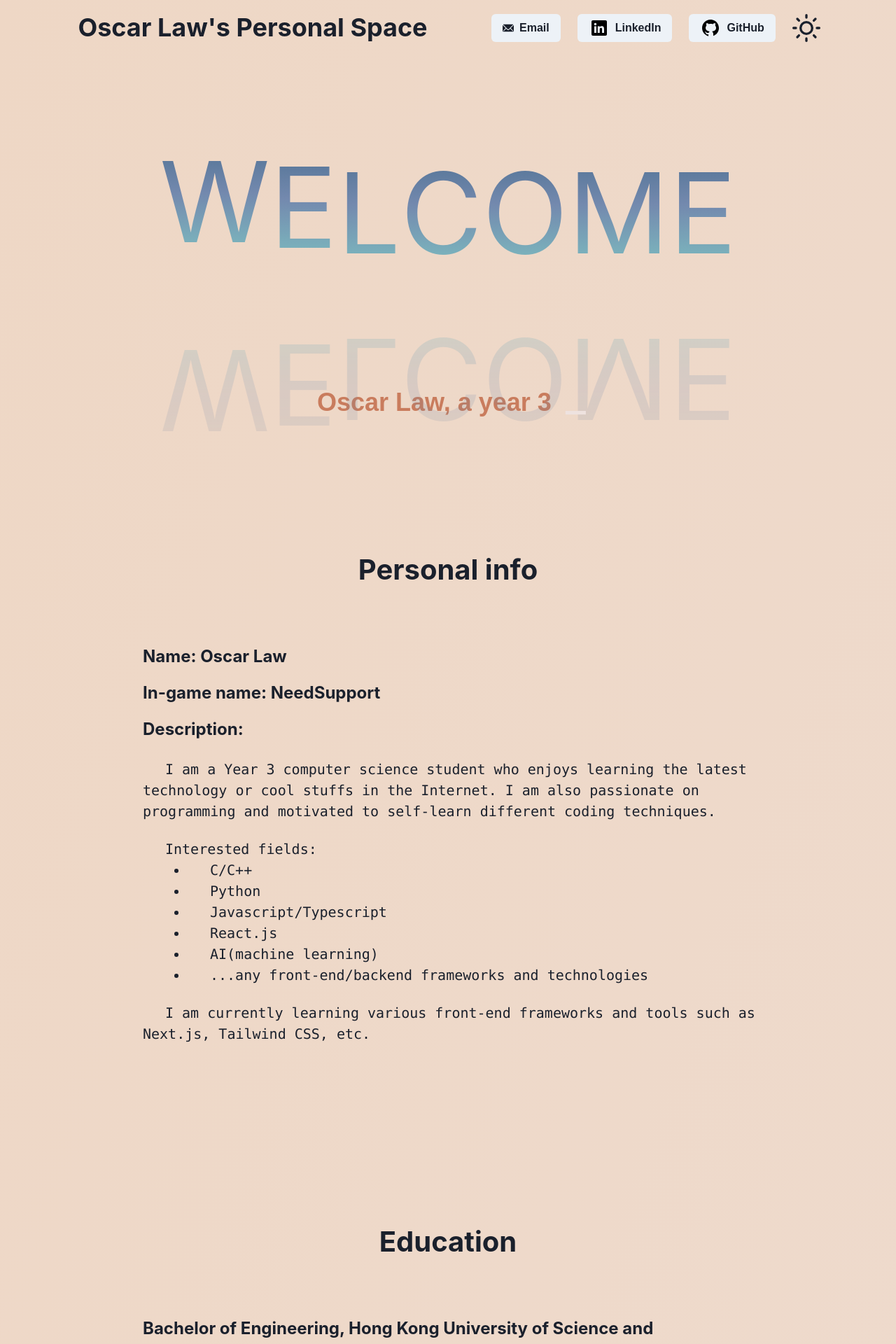
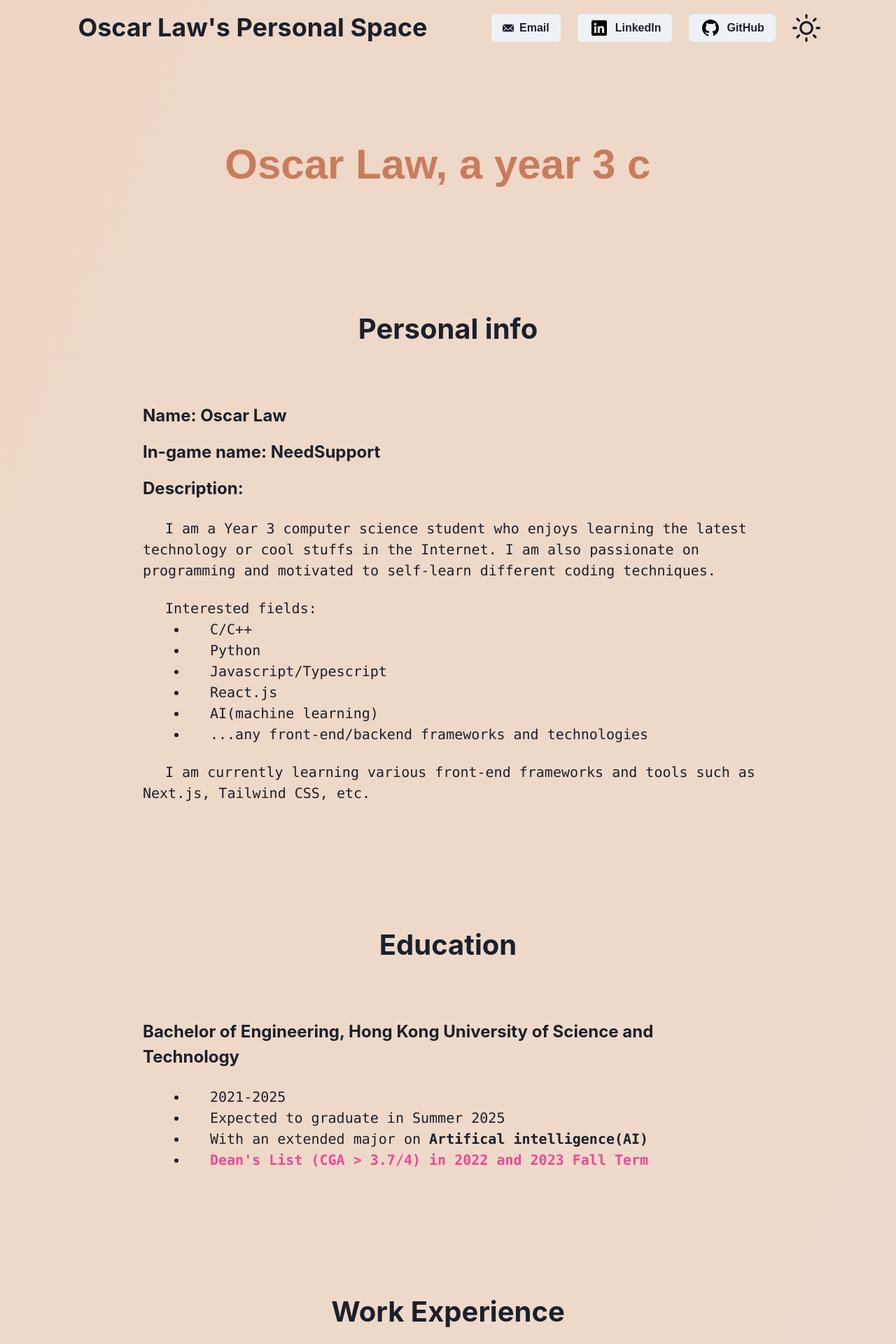
Before and after one commit to NeedSuqqort/personal-web, a React (Vite) app: page / in a window 1280 px wide. Shown: the top 1920 px of the page at 70% size. Built offline with nearby package versions, Linux system fonts and the light colour scheme.

Commit message:
some fixes on the main page, details page later

```diff
--- a/package.json
+++ b/package.json
@@ -18,6 +18,7 @@
     "@emotion/react": "^11.11.3",
     "@emotion/styled": "^11.11.0",
     "framer-motion": "^10.18.0",
+    "graphql": "^16.8.1",
     "prettier": "^3.2.4",
     "react": "^18.2.0",
     "react-dom": "^18.2.0"
--- a/src/About.tsx
+++ b/src/About.tsx
@@ -44,7 +44,7 @@ const About = () => {
           </Box>
         </Section>
 
-        <Box py={20}>
+        <Box py={10}>
           <hr className="line hidden" />
         </Box>
 
@@ -67,7 +67,7 @@ const About = () => {
                 </li>
                 <li>
                   <strong className="text-pink-500">
-                    Dean's List in 2022 and 2023 Fall Term
+                    Dean's List (CGA {'>'} 3.7/4) in 2022 and 2023 Fall Term
                   </strong>
                 </li>
               </ul>
@@ -75,7 +75,7 @@ const About = () => {
           </Box>
         </Section>
 
-        <Box py={20}>
+        <Box py={10}>
           <hr className="line hidden" />
         </Box>
 
@@ -109,7 +109,7 @@ const About = () => {
           </Box>
         </Section>
 
-        <Box py={20}>
+        <Box py={10}>
           <hr className="line hidden" />
         </Box>
 
--- a/src/App.tsx
+++ b/src/App.tsx
@@ -1,8 +1,8 @@
 import { Routes, Route, BrowserRouter } from "react-router-dom";
 import Layout from "./Layout";
 import MainPage from "./MainPage";
-import About from "./About";
 import NotFound from "./NotFound";
+import Details from "./Details";
 const env = process.env.NODE_ENV;
 
 function App() {
@@ -13,8 +13,8 @@ function App() {
       <Routes>
         <Route path="/" element={<Layout />}>
           <Route index element={<MainPage />} />
-          <Route path="about" element={<About />} />
           <Route path="*" element={<NotFound />} />
+          <Route path="/details" element={<Details />}/>
         </Route>
       </Routes>
     </BrowserRouter>
--- /dev/null
+++ b/src/Details.tsx
@@ -0,0 +1,11 @@
+import {Box} from "@chakra-ui/react"
+
+export default function Details(){
+    return(
+        <Box alignContent={"center"}>
+            <div>
+                <pre>This is the details page</pre>
+            </div>
+        </Box>
+    )
+}
--- a/src/Footer.tsx
+++ b/src/Footer.tsx
@@ -5,14 +5,14 @@ const Footer = () => {
   const date = new Date();
 
   return (
-    <Flex px={20} py={6} mt={6} bg={"#C89F9C"}>
+    <Flex px={20} py={6} mt={6} bg={"#C89F9C"} fontWeight={"Bold"}>
       <Stack direction="column">
         <Text>Oscar Law's personal web</Text>
         <Link to="/">
           <Text>Main page</Text>
         </Link>
-        <Link to="/about">
-          <Text>My profile</Text>
+        <Link to="/details">
+          <Text>More details</Text>
         </Link>
         <Spacer />
         <Text>© {date.getFullYear()} Oscar Law. All rights reserved.</Text>
--- a/src/Intro.tsx
+++ b/src/Intro.tsx
@@ -72,10 +72,10 @@ const Intro: React.FC<IntroTextProps> = ({
   }, [colors, id, waiting, words, x, letterCount]);
 
   return (
-    <div className="text-4xl text-center h-[200px] w-full mt-[120px] block">
+    <div className="text-6xl text-center h-[200px] w-full mt-[120px] block">
       <span id={id}></span>
       <div className={`underscore ${isTyping ? "opacity-0" : ""}`} id="console">
-        &#95;
+        {'_'}
       </div>
     </div>
   );
--- a/src/MainPage.tsx
+++ b/src/MainPage.tsx
@@ -1,4 +1,4 @@
-import { Box, Spacer, Flex } from "@chakra-ui/react";
+import { Box, Spacer } from "@chakra-ui/react";
 import { useEffect } from "react";
 import Intro from "./Intro";
 import { mainPageIntro } from "./constants";
@@ -6,65 +6,12 @@ import Section from "./Section";
 import About from "./About";
 
 function MainPage() {
-  // const [stat, setStat] = useState("online");
-  // const [noti, setNoti] = useState(-1);
   useEffect(() => {
     window.scrollTo(0, 0);
   }, []);
-
-  const mainPageMessage: string[] = "Welcome".split("");
-
-  // const handleNoti = () => {
-  //   Notification.requestPermission().then((res) => {
-  //     console.log(res);
-  //     if(res === "default")
-  //       return;
-  //     if(res === "granted"){
-  //       alert("Notification access is granted.")
-  //       setNoti(1)
-  //     }
-  //     else{
-  //       alert("Failed to access notifications.")
-  //       setNoti(0)
-  //     }
-  //     document.querySelector('.notiperm')?.setAttribute("hidden","true");
-  //   })
-  // }
-
   return (
     <Box px={20} minH={"100vh"}>
-      <Flex
-        justifyContent="center"
-        alignContent="center"
-        justifyItems="center"
-        alignItems="center"
-        alignSelf="center"
-        className="waviy pt-20"
-      >
-        {mainPageMessage.map((char, index) => (
-          <span
-            className={`--i:${index}`}
-            style={{ animationDelay: `${index * 0.1}s` }}
-          >
-            {char}
-          </span>
-        ))}
-      </Flex>
-      {/* <Stack direction={'row'} spacing={4} my={4} justifyContent={'center'} alignItems={'center'}>
-        <Button className="online-stat" onClick={() => setStat(stat === "online" ? "offline" : "online")}>
-          NeedSupport is currently {stat}.
-        </Button>
-        <Button className="notiperm" onClick={handleNoti}>
-          Turn on notifications for the website
-        </Button>
-        <Link to={"404"}><Button>Portal to Not Found Page</Button></Link>
-      </Stack>
-      {noti !== -1 &&
-        <Text align="center" className='text-xl text-bold text-blue-900'>
-          Notification is current {noti ? "enabled." : "disabled."}
-        </Text>
-      } */}
-      <Spacer my={35} />
+      <Spacer my={20} />
       <Intro
         words={mainPageIntro}
         id="text"
@@ -73,19 +20,6 @@ function MainPage() {
       <Section>
         <About />
       </Section>
-      {/* <Box px={20} textAlign={"center"}>
-        <Link to={"about"}>
-          <Button
-            my={10}
-            size="lg"
-            variant="outline"
-            borderColor="black"
-            rightIcon={<ArrowForwardIcon alignSelf="center" boxSize={5} />}
-          >
-            Learn more about me
-          </Button>
-        </Link>
-      </Box> */}
     </Box>
   );
 }
--- a/src/NotFound.tsx
+++ b/src/NotFound.tsx
@@ -6,8 +6,9 @@ const NotFound = () => {
   const navigate = useNavigate();
 
   return (
+    <Box alignContent={"center"} minHeight={"75vh"}>
       <div className="NotFound">
-      <h1 className="text-3xl text-blue-600 text-center font-bold my-5">
+        <h1 className="text-3xl text-center font-bold my-5">
           Sorry, the page you are looking for does not exist.
         </h1>
         <Box display={"flex"} justifyContent={"center"} alignItems={"center"}>
@@ -20,6 +21,7 @@ const NotFound = () => {
           </Button>
         </Box>
       </div>
+    </Box>
   );
 };
 
--- a/src/index.css
+++ b/src/index.css
@@ -72,7 +72,7 @@ li {
   position: relative;
   display: inline-block;
   text-transform: uppercase;
-  animation: waviy 2s infinite;
+  font-weight: bold;
   background: linear-gradient(to bottom, #416788, #7389ae 45%, #81d2c7);
   -webkit-background-clip: text;
   -webkit-text-fill-color: transparent;
@@ -113,6 +113,6 @@ li {
   position: relative;
   display: inline-block;
   left: 10px;
-  color: #eee2df;
   font-size: 4rem;
+  font-style: bold;
 }
```
Also changed, not shown: 1 other file (tests, documents, lock files or other folders). Lines whose indentation alone changed are shown as unchanged.
